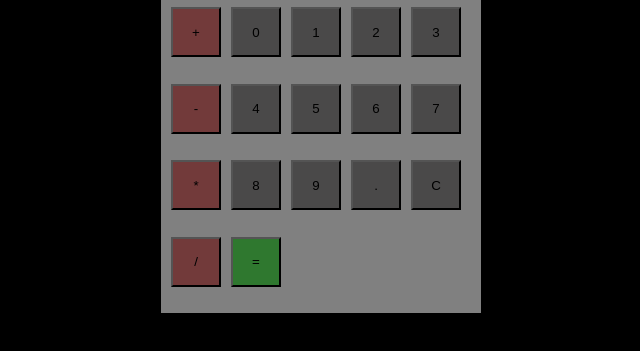
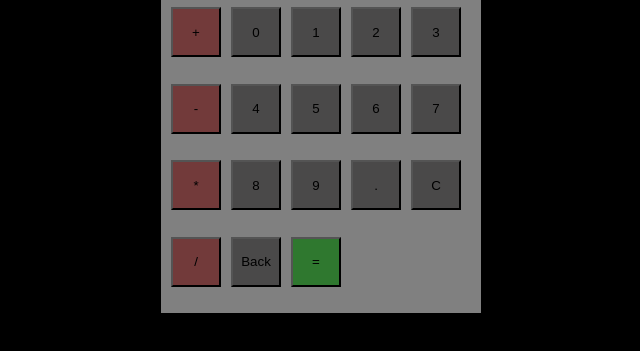
Before and after one commit to DogGotSwag/calculator, a plain HTML site: page index.html in a window 1280 px wide. Shown: the part 297-648 px from the top of the page, without its empty margins (319-959 px from the left). Drawn offline with Linux system fonts and the light colour scheme.

Commit message:
Add back button

```diff
--- a/index.html
+++ b/index.html
@@ -29,7 +29,9 @@
                 <button class = "dot . box">.</button>
                 <button class = "clear box">C</button>
                 <button class = "op / box">/</button>
+                <button class = "backSpace box"> Back </button>
                 <button class = "equals box">=</button>
+
 
             </div>
         </div>
```
